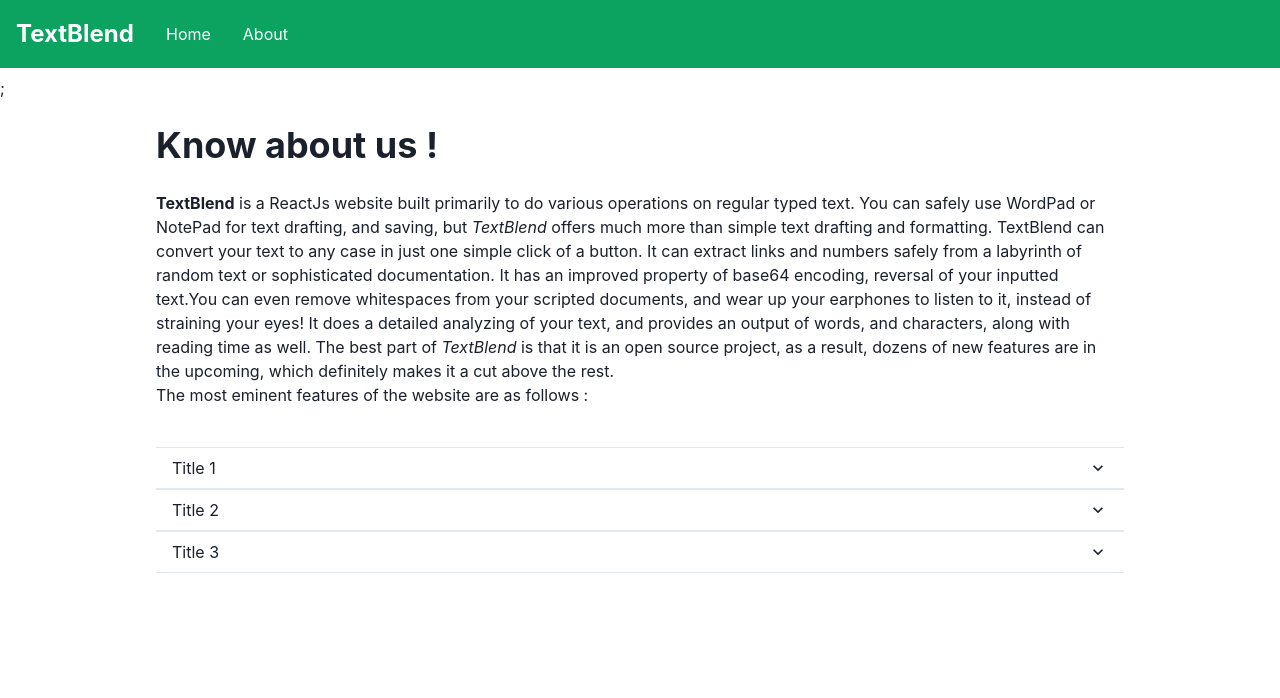
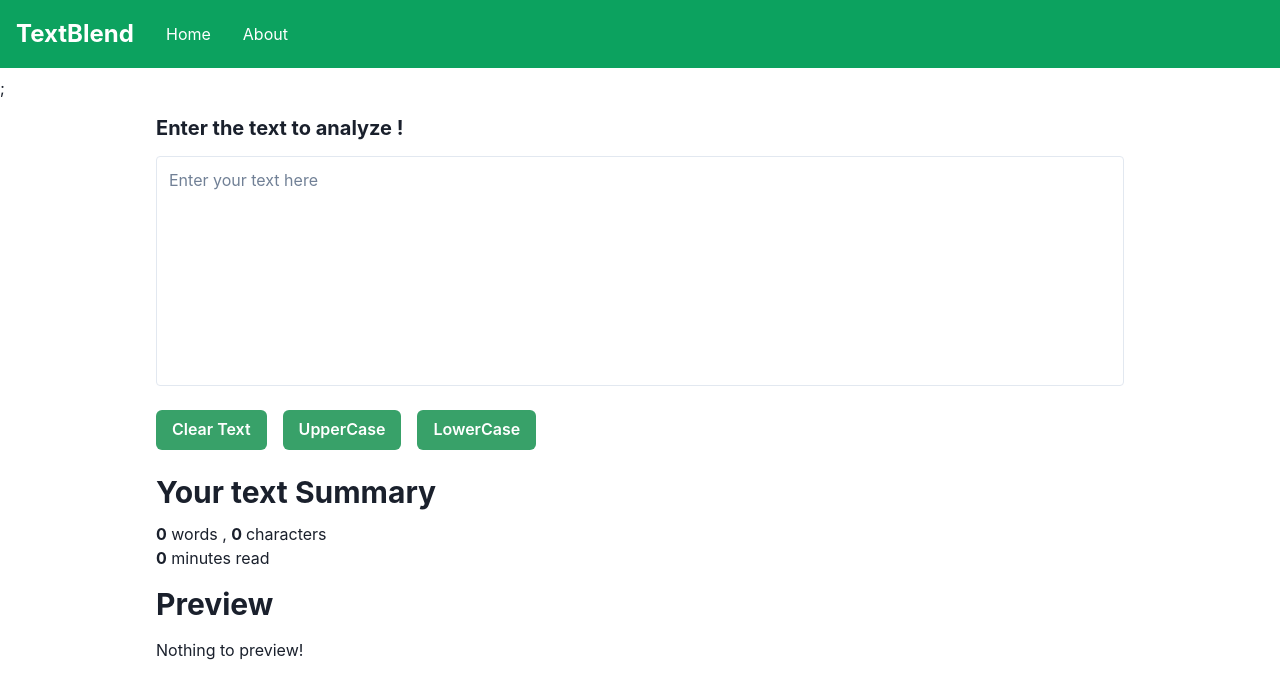
Before and after one commit to sneha-2510/TextBlend, a React (Vite) app in the folder TextUtils/: page / in a window 1280 px wide. Shown: the top 698 px of the page. Built offline with nearby package versions, Linux system fonts and the light colour scheme.

Commit message:
created reusable button component

```diff
--- a/TextUtils/src/App.jsx
+++ b/TextUtils/src/App.jsx
@@ -7,8 +7,8 @@ export default function App() {
   return(
     <>
     <Header />;
-    {/* <TextForm/> */}
-    <About/>
+    <TextForm/>
+    {/* <About/> */}
     </>
   )
 }
--- /dev/null
+++ b/TextUtils/src/components/ButtonComponent.jsx
@@ -0,0 +1,15 @@
+import React from 'react'
+import { Button, } from '@chakra-ui/react'
+
+function ButtonComponent({label, handleOnClick = () => {}}) {
+  return (
+
+      <Button colorScheme='green'
+        onClick={handleOnClick}>
+        {label}
+      </Button>
+
+  )
+}
+
+export default ButtonComponent
--- a/TextUtils/src/components/TextForm.jsx
+++ b/TextUtils/src/components/TextForm.jsx
@@ -1,7 +1,10 @@
 import React, { useState } from 'react'
-import { Textarea, Container, Heading, Button, Stack } from '@chakra-ui/react'
+import { Textarea, Container, Heading, Stack, } from '@chakra-ui/react'
+import ButtonComponent from './ButtonComponent'
 
 function TextForm() {
+
+    const [text, setText] = useState("");
 
     //get the entered text
     const handleOnchange = (e) => {
@@ -27,8 +30,21 @@ function TextForm() {
         setText(newText);
     }
 
-    const [text, setText] = useState("");
+    const buttonItems = [
+        {
+            label: "Clear Text",
+            handleOnClick: handleClearClick
+        },
+        {
+            label: "UpperCase",
+            handleOnClick: handleUpClick
+        },
+        {
+            label: "LowerCase",
+            handleOnClick: handleLowClick
+        },
 
+    ]
 
     return (
         <>
@@ -44,25 +60,14 @@ function TextForm() {
                     onChange={handleOnchange}
                     borderRadius={4}
                 />
-                {/* TODO : create a button componet and then use that for optimization */}
+
+                {/* TODO : create a button componet */}
                 <Stack spacing={4} direction='row' align='center' my={6}>
-                <Button colorScheme='green'
-                        onClick={handleClearClick}>
-                        Clear-Text
-                    </Button>
+                    {buttonItems.map((buttonItem) => {
+                        return <ButtonComponent key={buttonItem.label} {...buttonItem} />
+                    })}
+                </Stack>
 
-                    <Button colorScheme='green'
-                        onClick={handleUpClick}>
-                        UpperCase
-                    </Button>
-
-                    <Button colorScheme='green'
-                        onClick={handleLowClick}>
-                        LowerCase
-                    </Button>
-
-
-                </Stack>
             </Container>
 
             <Container maxW='1000px ' >
@@ -78,11 +83,11 @@ function TextForm() {
                 </p>
 
                 <p>
-                {' '}<b>{0.008 * text
-                    .replace(/\s/)
-                    .split(' ')
-                    .filter((value) => value !== '').length}
-                </b>{' '} minutes read
+                    {' '}<b>{0.008 * text
+                        .replace(/\s/)
+                        .split(' ')
+                        .filter((value) => value !== '').length}
+                    </b>{' '} minutes read
                 </p>
 
                 <Heading as='h2' size='lg' my={4}>Preview</Heading>
```
